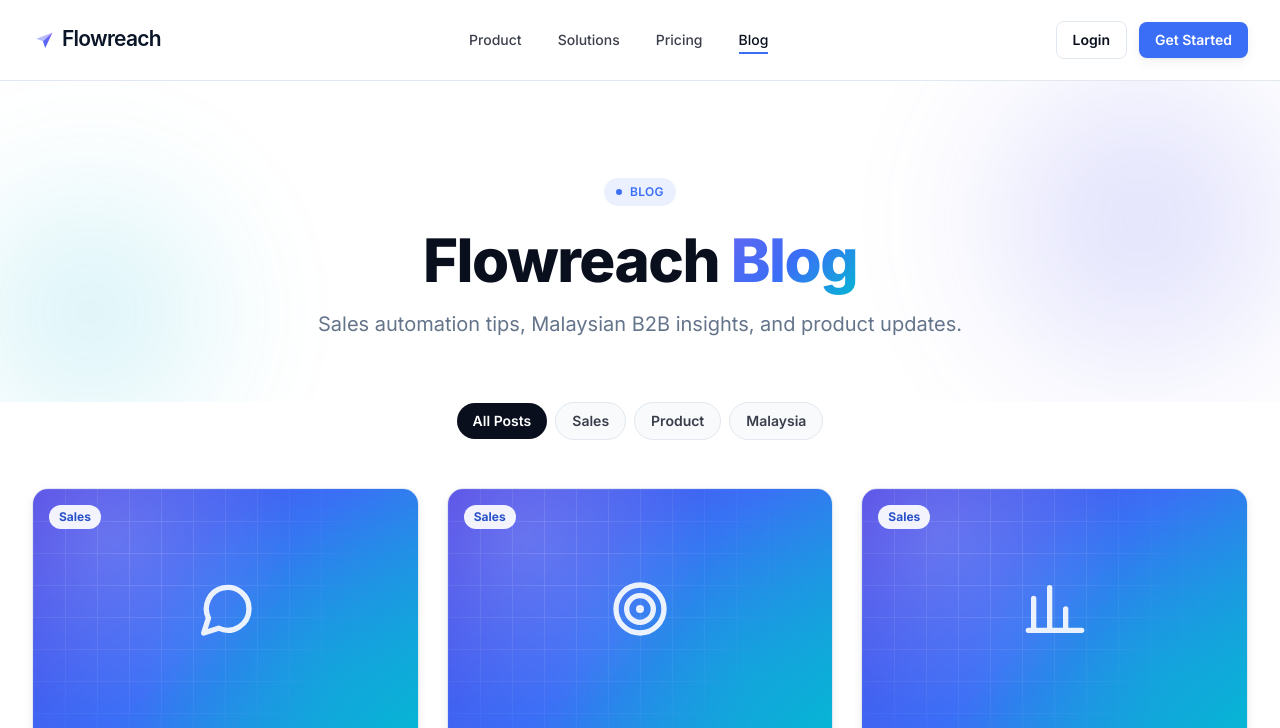
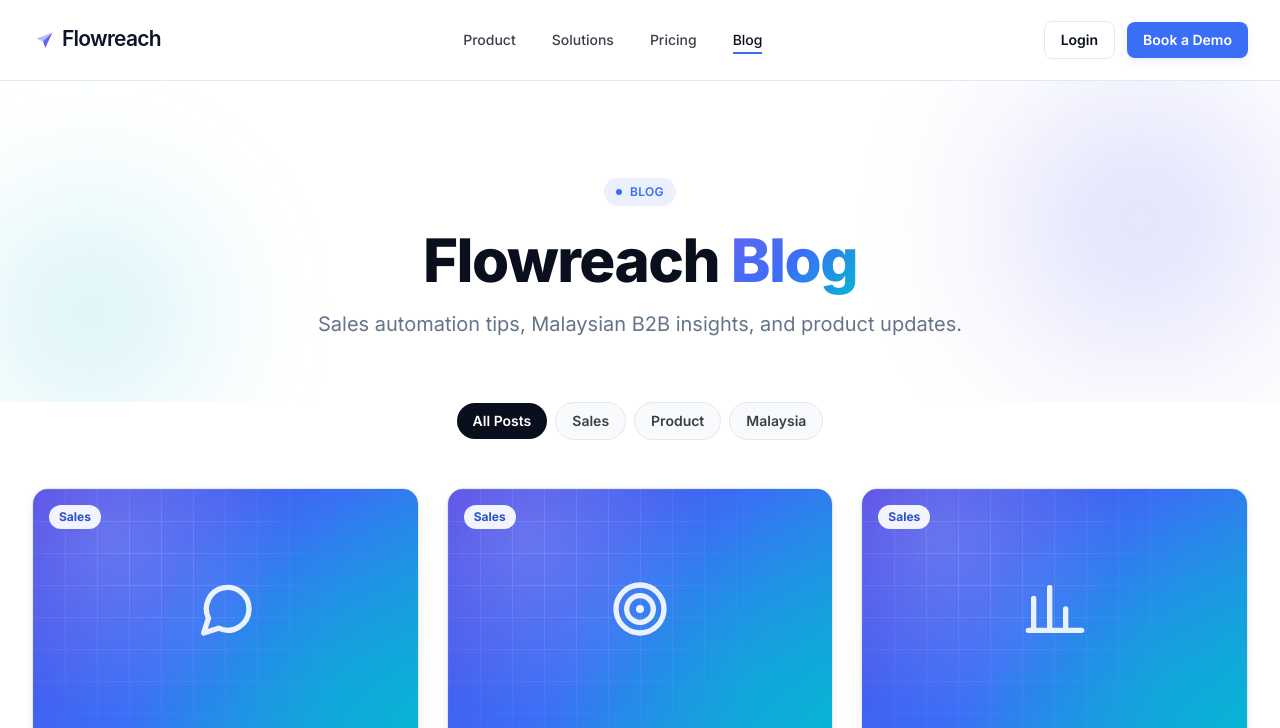
Before and after one commit to cheersparty99-001/agentflow, a FastAPI app: page /blog in a window 1280 px wide. Shown: the top 728 px of the page. Run offline with FastAPI, Linux system fonts and the light colour scheme; some libraries are stand-ins or nearby versions.

Commit message:
Fix blog nav buttons: Get Started->Book a Demo /demo

```diff
--- a/templates/landing/blog.html
+++ b/templates/landing/blog.html
@@ -135,7 +135,7 @@
     <!-- Right buttons -->
     <div class="hidden md:flex items-center gap-3">
       <a href="/login" class="px-4 py-2 text-sm font-semibold text-ink rounded-lg border border-line hover:border-ink/30 hover:bg-surface transition">Login</a>
-      <a href="/login" class="px-4 py-2 text-sm font-semibold text-white rounded-lg bg-brand hover:bg-brand/90 shadow-soft transition">Get Started</a>
+      <a href="/demo" class="px-4 py-2 text-sm font-semibold text-white rounded-lg bg-brand hover:bg-brand/90 shadow-soft transition">Book a Demo</a>
     </div>
 
     <!-- Mobile hamburger -->
@@ -153,7 +153,7 @@
       <a href="/blog" class="block py-2 text-ink font-semibold">Blog</a>
       <div class="pt-3 flex gap-2 border-t border-line">
         <a href="/login" class="flex-1 text-center px-4 py-2.5 text-sm font-semibold rounded-lg border border-line">Login</a>
-        <a href="/login" class="flex-1 text-center px-4 py-2.5 text-sm font-semibold rounded-lg bg-brand text-white">Get Started</a>
+        <a href="/demo" class="flex-1 text-center px-4 py-2.5 text-sm font-semibold rounded-lg bg-brand text-white">Book a Demo</a>
       </div>
     </div>
   </div>
--- a/templates/landing/blog_post.html
+++ b/templates/landing/blog_post.html
@@ -141,7 +141,7 @@
     </div>
     <div class="hidden md:flex items-center gap-3">
       <a href="/login" class="px-4 py-2 text-sm font-semibold text-ink rounded-lg border border-line hover:border-ink/30 hover:bg-surface transition">Login</a>
-      <a href="/login" class="px-4 py-2 text-sm font-semibold text-white rounded-lg bg-brand hover:bg-brand/90 shadow-soft transition">Get Started</a>
+      <a href="/demo" class="px-4 py-2 text-sm font-semibold text-white rounded-lg bg-brand hover:bg-brand/90 shadow-soft transition">Book a Demo</a>
     </div>
     <button id="mobile-toggle" class="md:hidden p-2 -mr-2 text-ink" aria-label="Open menu">
       <svg width="24" height="24" viewBox="0 0 24 24" fill="none"><path d="M4 7h16M4 12h16M4 17h16" stroke="currentColor" stroke-width="2" stroke-linecap="round"/></svg>
@@ -155,7 +155,7 @@
       <a href="/blog" class="block py-2 text-ink font-semibold">Blog</a>
       <div class="pt-3 flex gap-2 border-t border-line">
         <a href="/login" class="flex-1 text-center px-4 py-2.5 text-sm font-semibold rounded-lg border border-line">Login</a>
-        <a href="/login" class="flex-1 text-center px-4 py-2.5 text-sm font-semibold rounded-lg bg-brand text-white">Get Started</a>
+        <a href="/demo" class="flex-1 text-center px-4 py-2.5 text-sm font-semibold rounded-lg bg-brand text-white">Book a Demo</a>
       </div>
     </div>
   </div>
```
